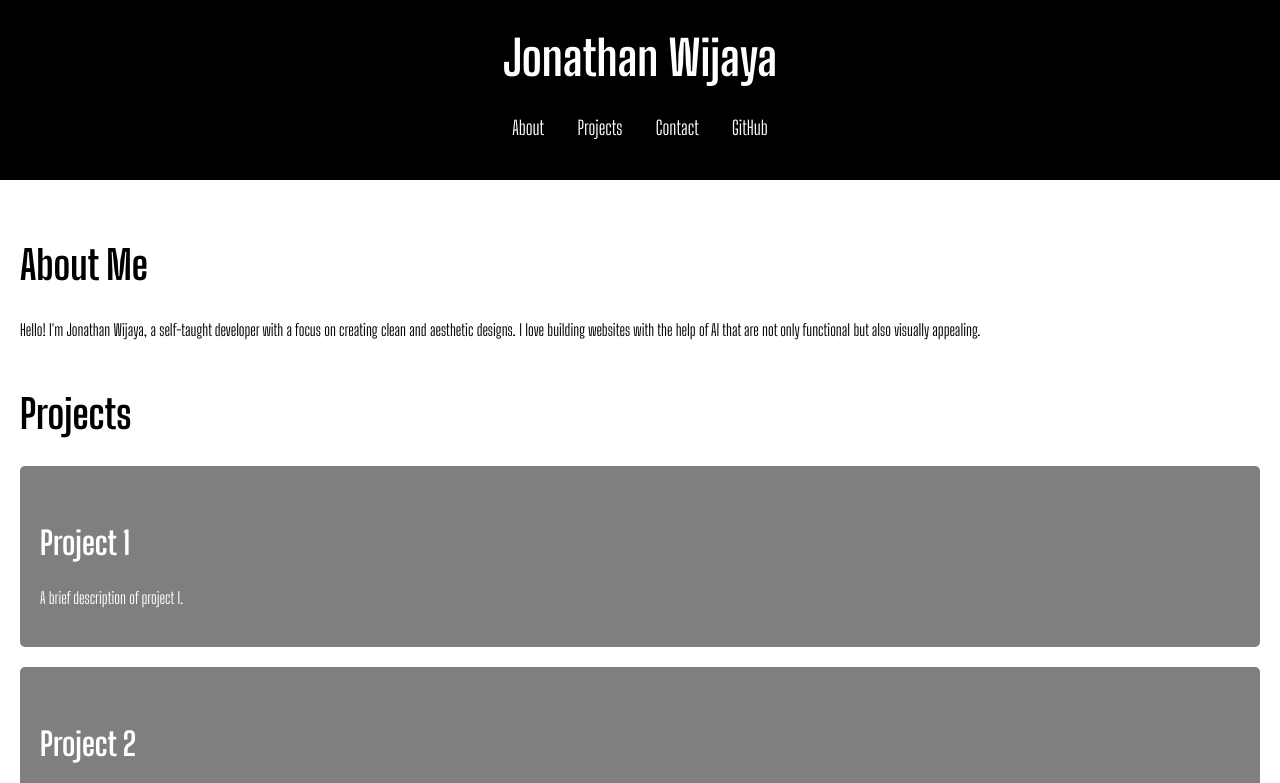
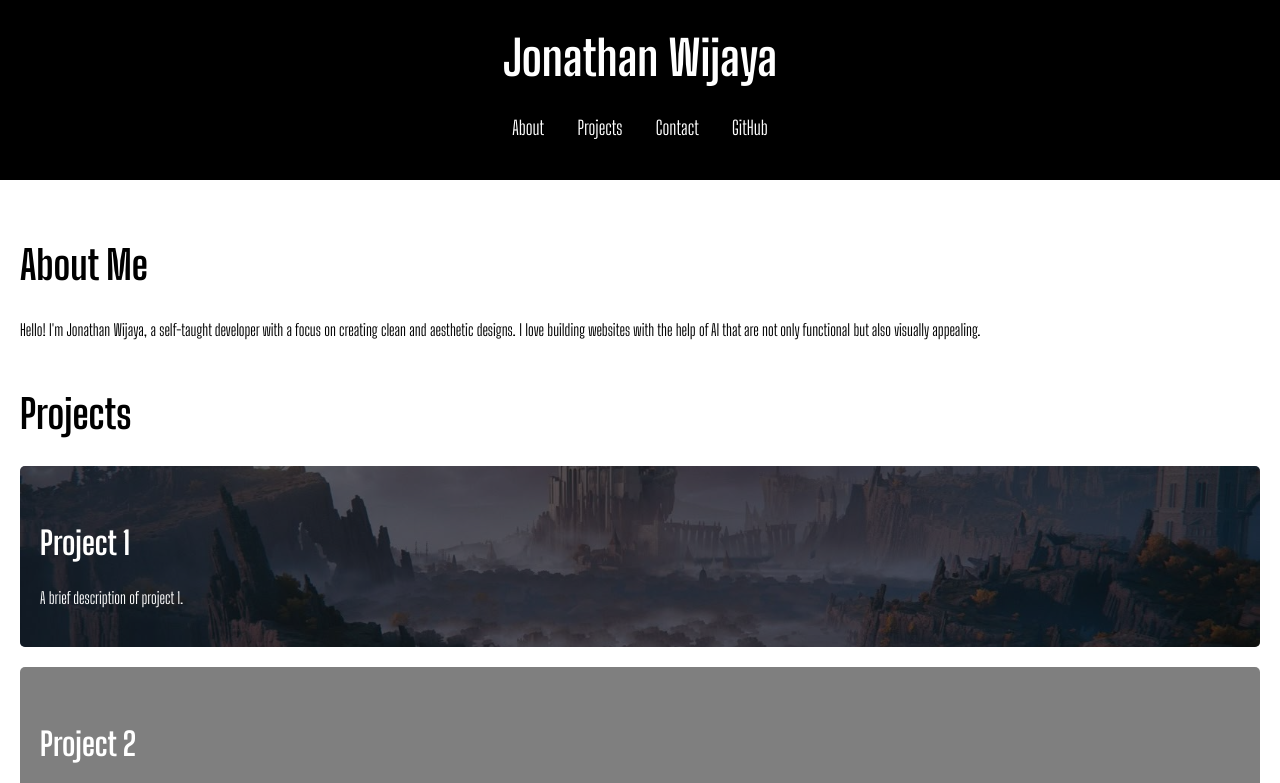
Before and after one commit to jonnwijaya/basic-portfolio, a plain HTML site: page index.html in a window 1280 px wide. Shown: the top 783 px of the page. Drawn offline with Linux system fonts and the light colour scheme.

Commit message:
Testing picture code

```diff
--- a/index.html
+++ b/index.html
@@ -27,7 +27,7 @@
         <section id="projects">
             <h2>Projects</h2>
             <a href="https://github.com/your-github-username/project1" target="_blank" class="project-link">
-                <div class="project" style="background-image: url('project1.jpg');">
+                <div class="project" style="background-image: url('er-wallpaper.jpeg');">
                     <h3>Project 1</h3>
                     <p>A brief description of project 1.</p>
                 </div>
```
Also changed, not shown: er-wallpaper.jpeg (added).
